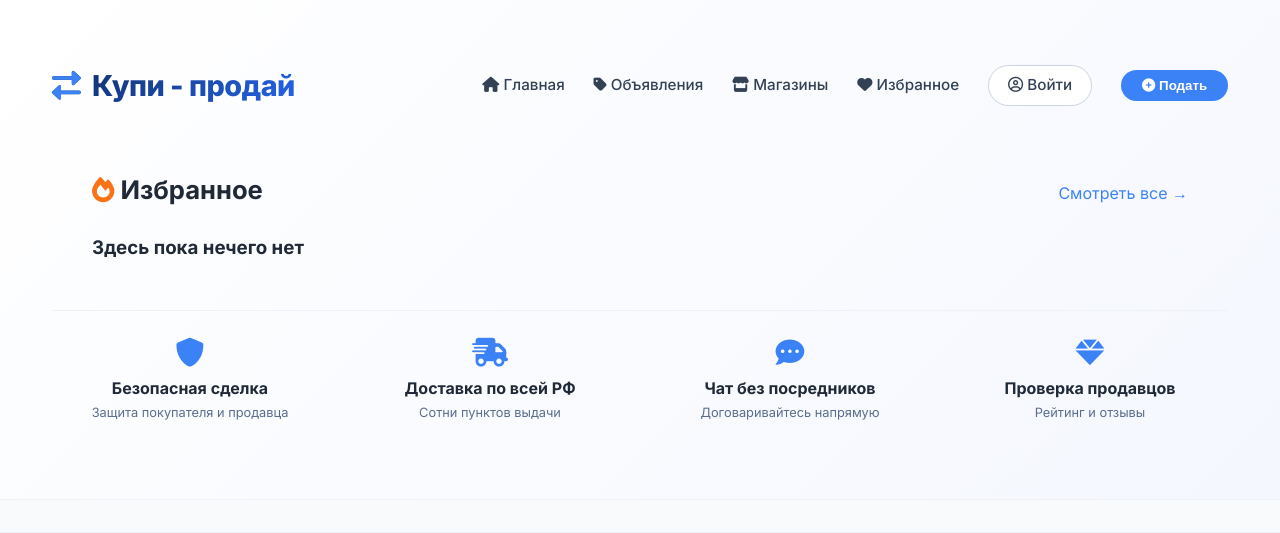
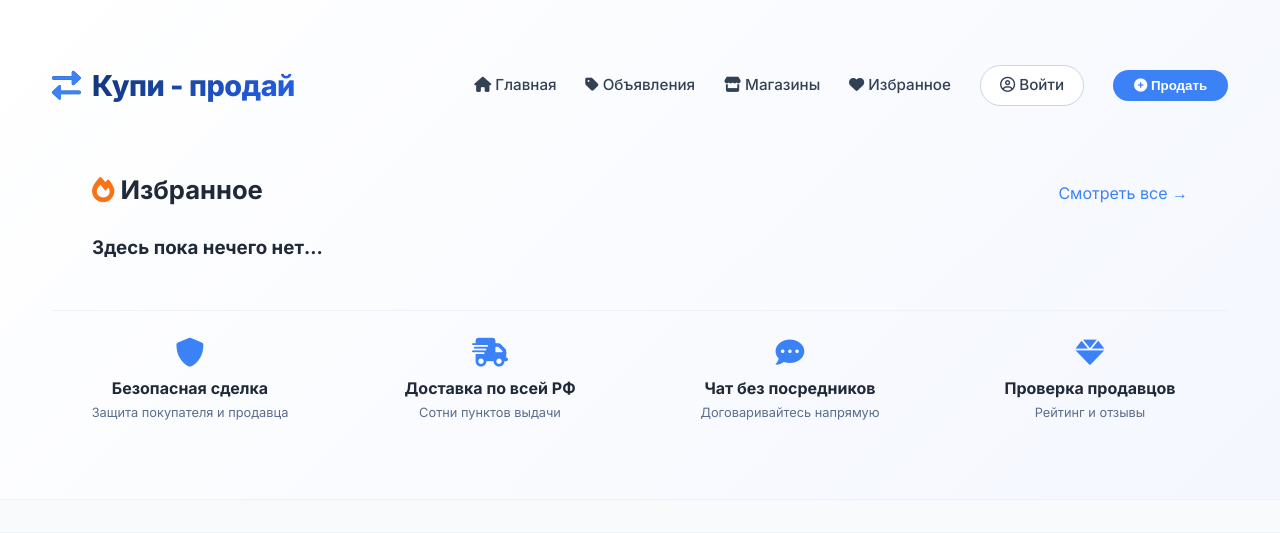
Before and after one commit to leshaSad/Flask_Proekt, a Flask app: page /favour in a window 1280 px wide. Shown: the top 533 px of the page. Run offline with Flask 3, Linux system fonts and the light colour scheme.

Commit message:
доработка

```diff
--- a/templates/base.html
+++ b/templates/base.html
@@ -363,7 +363,7 @@
                 <a href="{{ url_for('shops') }}"><i class="fas fa-store"></i> Магазины</a>
                 <a href="{{ url_for('favour') }}"><i class="fas fa-heart"></i> Избранное</a>
                 <a href="#" class="btn-outline-navy"><i class="far fa-user-circle"></i> Войти</a>
-                <button class="btn-primary-blue"><i class="fas fa-plus-circle"></i> Подать</button>
+                <button class="btn-primary-blue"><i class="fas fa-plus-circle"></i> Продать</button>
             </div>
         </div>
 
--- a/templates/favourites.html
+++ b/templates/favourites.html
@@ -9,7 +9,7 @@
     </div>
     <div style="display: grid; grid-template-columns: repeat(auto-fill, minmax(260px, 1fr)); gap: 1.5rem; margin-top: 1.5rem;">
         <!-- карточки товаров пример, чуть позже через бд -->
-        <h3>Здесь пока нечего нет</h3>
+        <h3>Здесь пока нечего нет...</h3>
     </div>
 </div>
 
```
